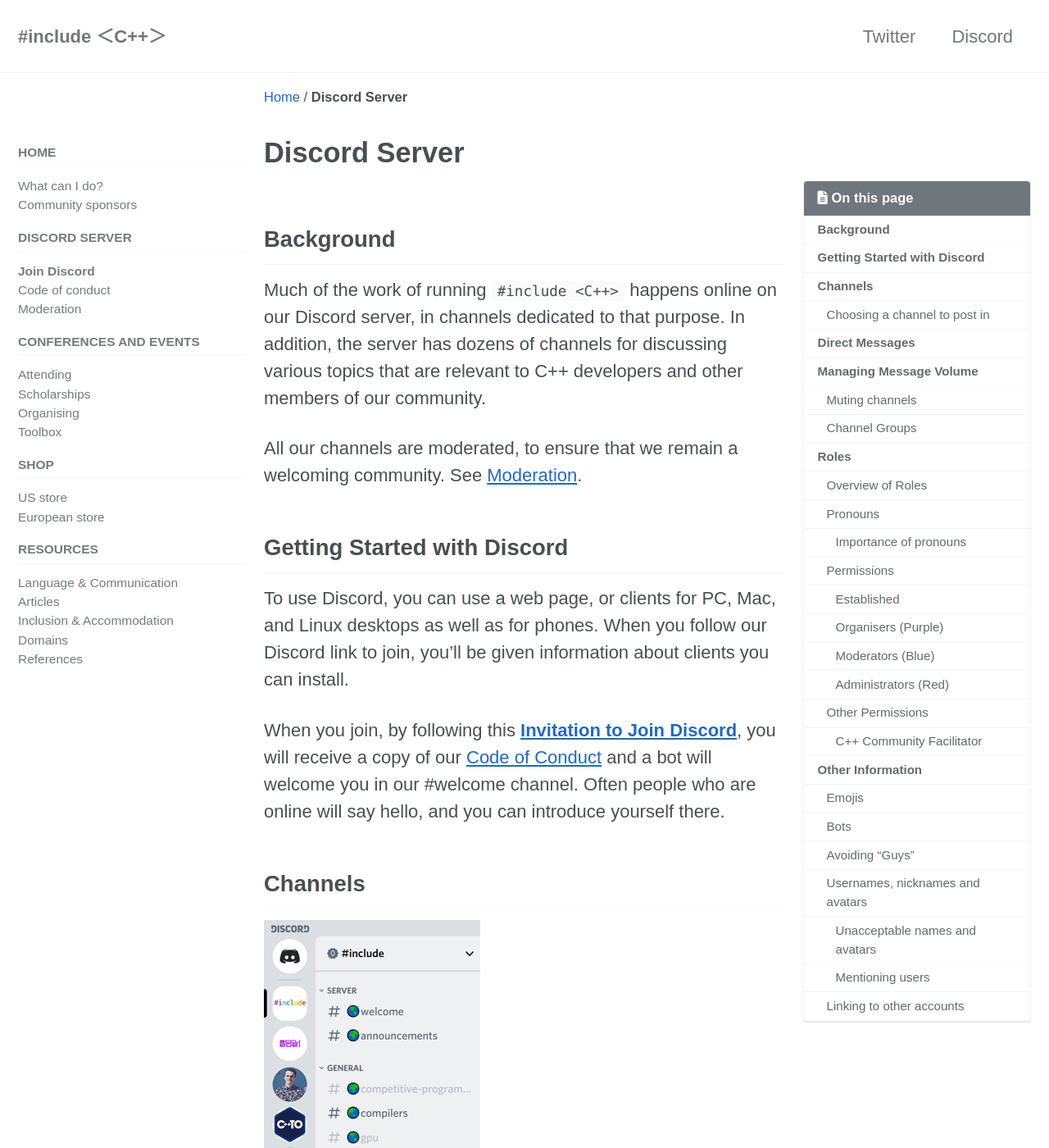
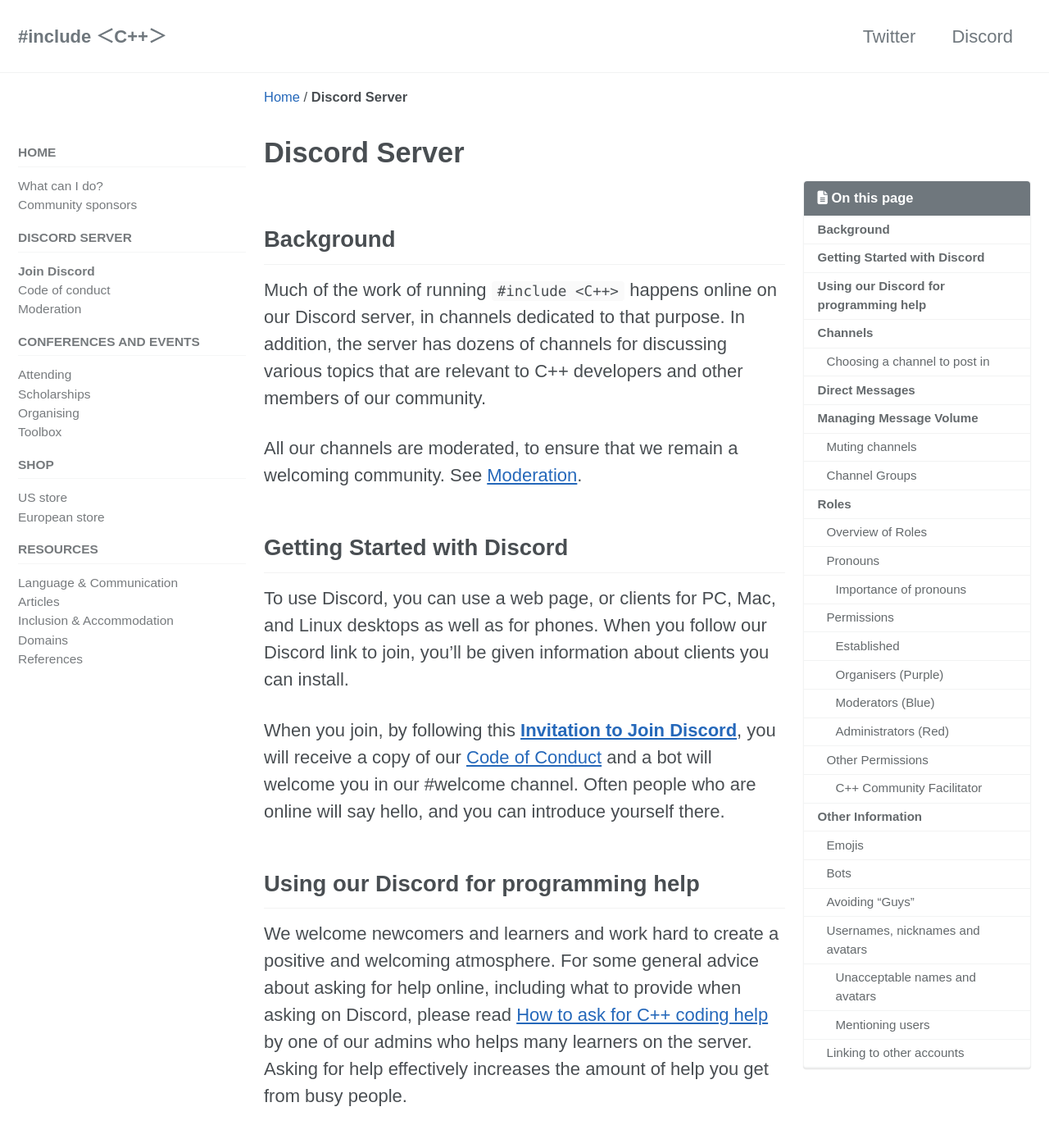
Before and after one commit to include-cpp/include-cpp.github.io, a Jekyll site: the page built from discord/index.md, in a window 1280 px wide and 1400 px high. Shown: the whole window at 82% size. Built offline with Jekyll 4.4.1, drawn with Linux system fonts in a browser that asks for light colours; cached includes are drawn as plain includes; nearby versions of some CDN libraries.

Commit message:
Add link to "How to ask for C++ coding help"
Co-Authored-By: Clare Macrae <github@cfmacrae.fastmail.co.uk>

```diff
--- a/discord/index.md
+++ b/discord/index.md
@@ -16,6 +16,10 @@ All our channels are moderated, to ensure that we remain a welcoming community.
 To use Discord, you can use a web page, or clients for PC, Mac, and Linux desktops as well as for phones. When you follow our Discord link to join, you'll be given information about clients you can install.
 
 When you join, by following this **[Invitation to Join Discord](https://discord.gg/WjvWcZTTuN)**, you will receive a copy of our [Code of Conduct](/code-of-conduct/) and a bot will welcome you in our #welcome channel. Often people who are online will say hello, and you can introduce yourself there.
+
+## Using our Discord for programming help
+
+We welcome newcomers and learners and work hard to create a positive and welcoming atmosphere. For some general advice about asking for help online, including what to provide when asking on Discord, please read [How to ask for C++ coding help](http://www.gregcons.com/KateBlog/HowToAskForCCodingHelp.aspx) by one of our admins who helps many learners on the server. Asking for help effectively increases the amount of help you get from busy people.
 
 ## Channels
 
```
